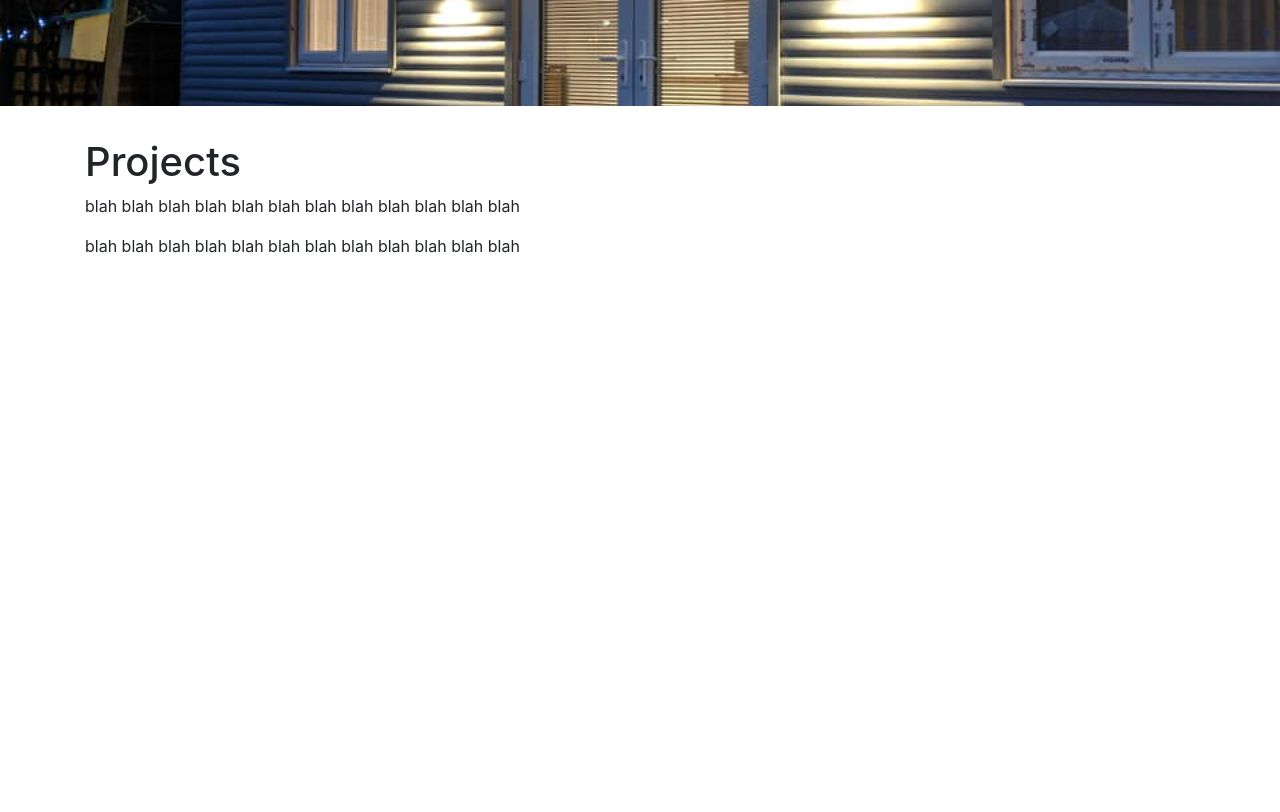
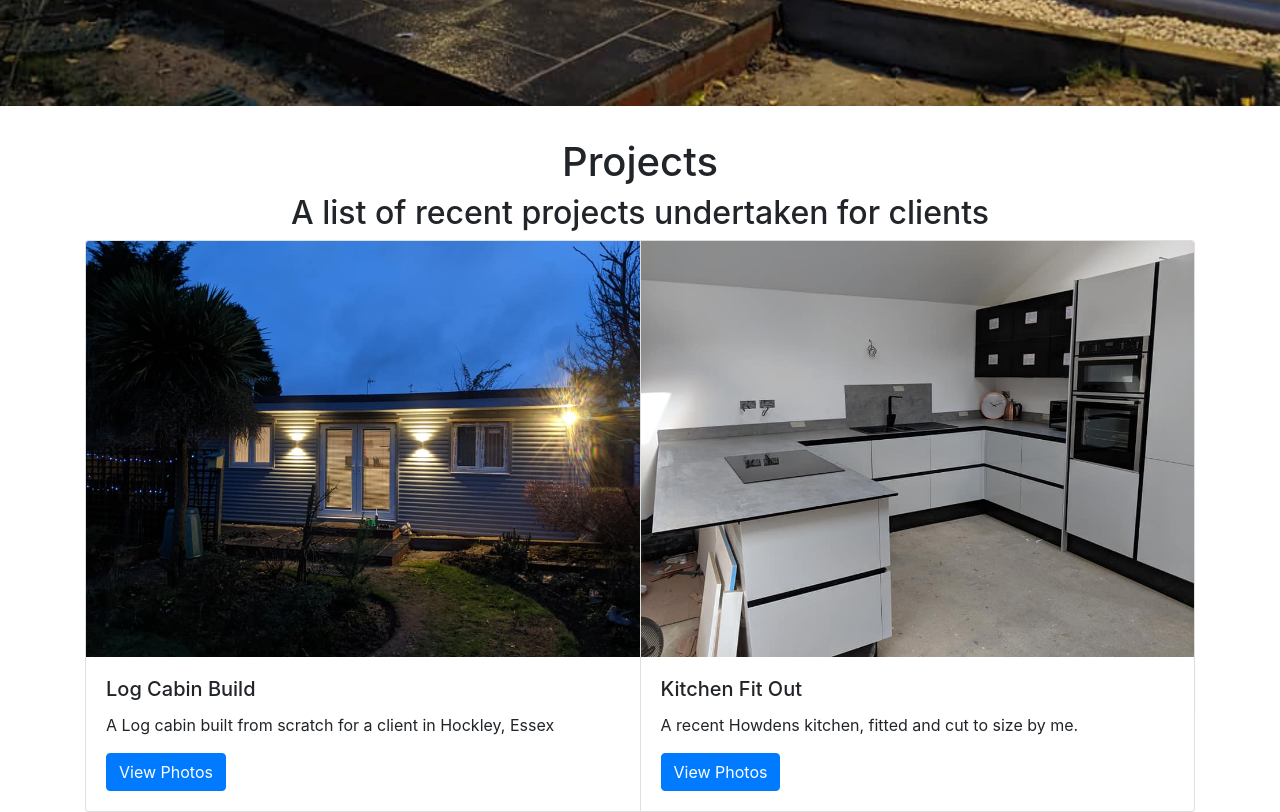
Before and after one commit to HottScall/Concept-Website, a React (Create React App) app: page /projects in a window 1280 px wide. Shown: the part 300-1112 px from the top of the page. Before the commit the page ends 800 px from the top, so only its background shows below. Built offline with nearby package versions, Linux system fonts and the light colour scheme.

Commit message:
Created Cards.js file. Imported cards, buttons and Cardgroup from bootstrap. Wrote a functional components taking the general card details and added context.

```diff
--- a/src/Projects.js
+++ b/src/Projects.js
@@ -1,9 +1,12 @@
 import React from "react";
+import { Cards } from "./components/Card";
 
 export const Projects = () => (
   <div>
-    <h1>Projects</h1>
-    <p>blah blah blah blah blah blah blah blah blah blah blah blah</p>
-    <p>blah blah blah blah blah blah blah blah blah blah blah blah</p>
+    <div>
+      <h1 align="center">Projects</h1>
+      <h2 align="center">A list of recent projects undertaken for clients</h2>
+    </div>
+    <Cards />
   </div>
 );
--- /dev/null
+++ b/src/components/Card.js
@@ -0,0 +1,35 @@
+import React from "react";
+import { Card, CardGroup, Button } from "react-bootstrap";
+import Kitchen from "../assets/Kitchen.jpg";
+import Cabin from "../assets/Cabin.jpg";
+import styled from "styled-components";
+
+const Styles = styled.div``;
+
+export const Cards = () => (
+  <Styles>
+    <CardGroup>
+      <Card style={{ width: "18rem" }}>
+        <Card.Img variant="top" src={`${Cabin}`} />
+        <Card.Body>
+          <Card.Title>Log Cabin Build</Card.Title>
+          <Card.Text>
+            A Log cabin built from scratch for a client in Hockley, Essex
+          </Card.Text>
+          <Button variant="primary">View Photos</Button>
+        </Card.Body>
+      </Card>
+
+      <Card style={{ width: "18rem" }}>
+        <Card.Img variant="top" src={`${Kitchen}`} />
+        <Card.Body>
+          <Card.Title>Kitchen Fit Out</Card.Title>
+          <Card.Text>
+            A recent Howdens kitchen, fitted and cut to size by me.
+          </Card.Text>
+          <Button variant="primary">View Photos</Button>
+        </Card.Body>
+      </Card>
+    </CardGroup>
+  </Styles>
+);
```
Also changed, not shown: src/assets/Kitchen.jpg (added).
